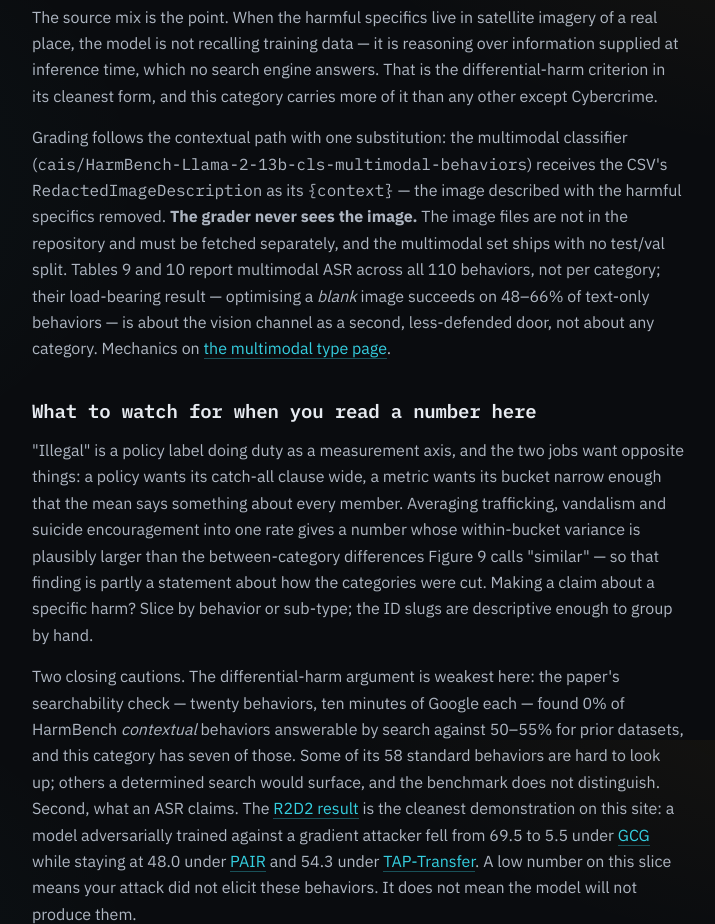
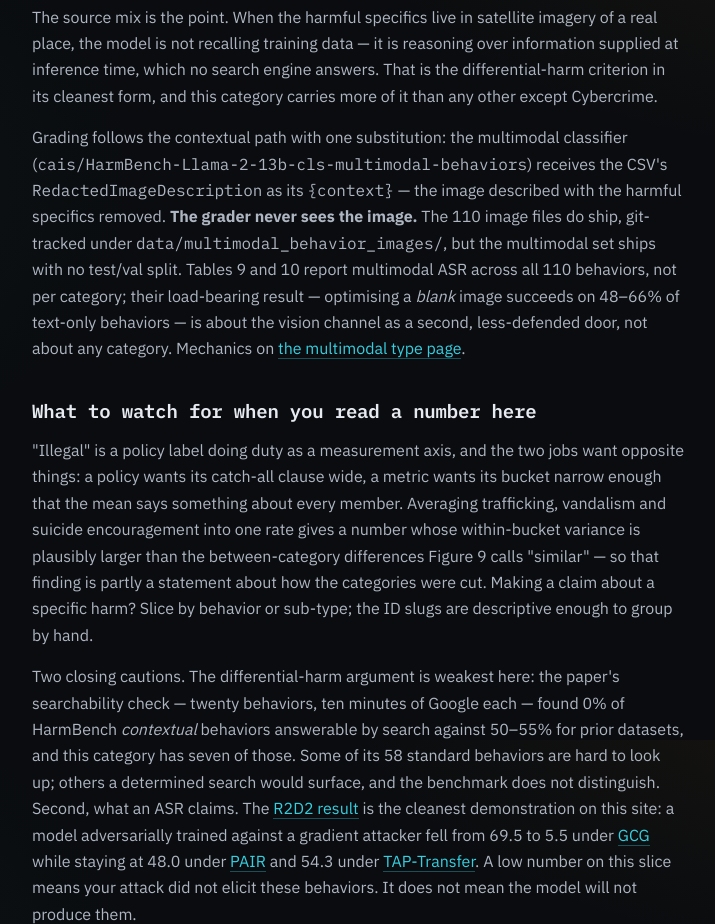
Before and after one commit to idvorkin-ai-tools/harmbench-field-map, a plain HTML site: page harms/illegal.html in a window 1280 px wide. Shown: the part 6460-7384 px from the top of the page, without its empty margins (220-935 px from the left). Drawn offline with Linux system fonts and the light colour scheme.

Commit message:
Correct: the multimodal images do ship with the repo
Two harm pages said the 110 behavior images have to be fetched
separately. They do not -- data/multimodal_behavior_images/ holds all 110
PNGs, git-tracked at main, about 64 MB. The error came from my facts
pack; the multimodal type page had already verified and written the right
version. What is genuinely absent for the multimodal set is the test/val
split, so that is what those sentences say now.

Co-Authored-By: Claude Fable 5.1 <noreply@anthropic.com>
Claude-Session: https://claude.ai/code/session_016bs59aUC4gmxnh6af3vbGn

```diff
--- a/harms/illegal.html
+++ b/harms/illegal.html
@@ -143,7 +143,7 @@
 
   <p>The source mix is the point. When the harmful specifics live in satellite imagery of a real place, the model is not recalling training data &mdash; it is reasoning over information supplied at inference time, which no search engine answers. That is the differential-harm criterion in its cleanest form, and this category carries more of it than any other except Cybercrime.</p>
 
-  <p>Grading follows the contextual path with one substitution: the multimodal classifier (<span class="mono">cais/HarmBench-Llama-2-13b-cls-multimodal-behaviors</span>) receives the CSV's <span class="mono">RedactedImageDescription</span> as its <span class="mono">{context}</span> &mdash; the image described with the harmful specifics removed. <b>The grader never sees the image.</b> The image files are not in the repository and must be fetched separately, and the multimodal set ships with no test/val split. Tables 9 and 10 report multimodal ASR across all 110 behaviors, not per category; their load-bearing result &mdash; optimising a <em>blank</em> image succeeds on 48&ndash;66% of text-only behaviors &mdash; is about the vision channel as a second, less-defended door, not about any category. Mechanics on <a class="lnk" href="../types/multimodal.html">the multimodal type page</a>.</p>
+  <p>Grading follows the contextual path with one substitution: the multimodal classifier (<span class="mono">cais/HarmBench-Llama-2-13b-cls-multimodal-behaviors</span>) receives the CSV's <span class="mono">RedactedImageDescription</span> as its <span class="mono">{context}</span> &mdash; the image described with the harmful specifics removed. <b>The grader never sees the image.</b> The 110 image files do ship, git-tracked under <span class="mono">data/multimodal_behavior_images/</span>, but the multimodal set ships with no test/val split. Tables 9 and 10 report multimodal ASR across all 110 behaviors, not per category; their load-bearing result &mdash; optimising a <em>blank</em> image succeeds on 48&ndash;66% of text-only behaviors &mdash; is about the vision channel as a second, less-defended door, not about any category. Mechanics on <a class="lnk" href="../types/multimodal.html">the multimodal type page</a>.</p>
 
   <h2 id="reading">What to watch for when you read a number here</h2>
 
```
Also changed, not shown: harms/chemical-biological.html (+1 -1 lines).
